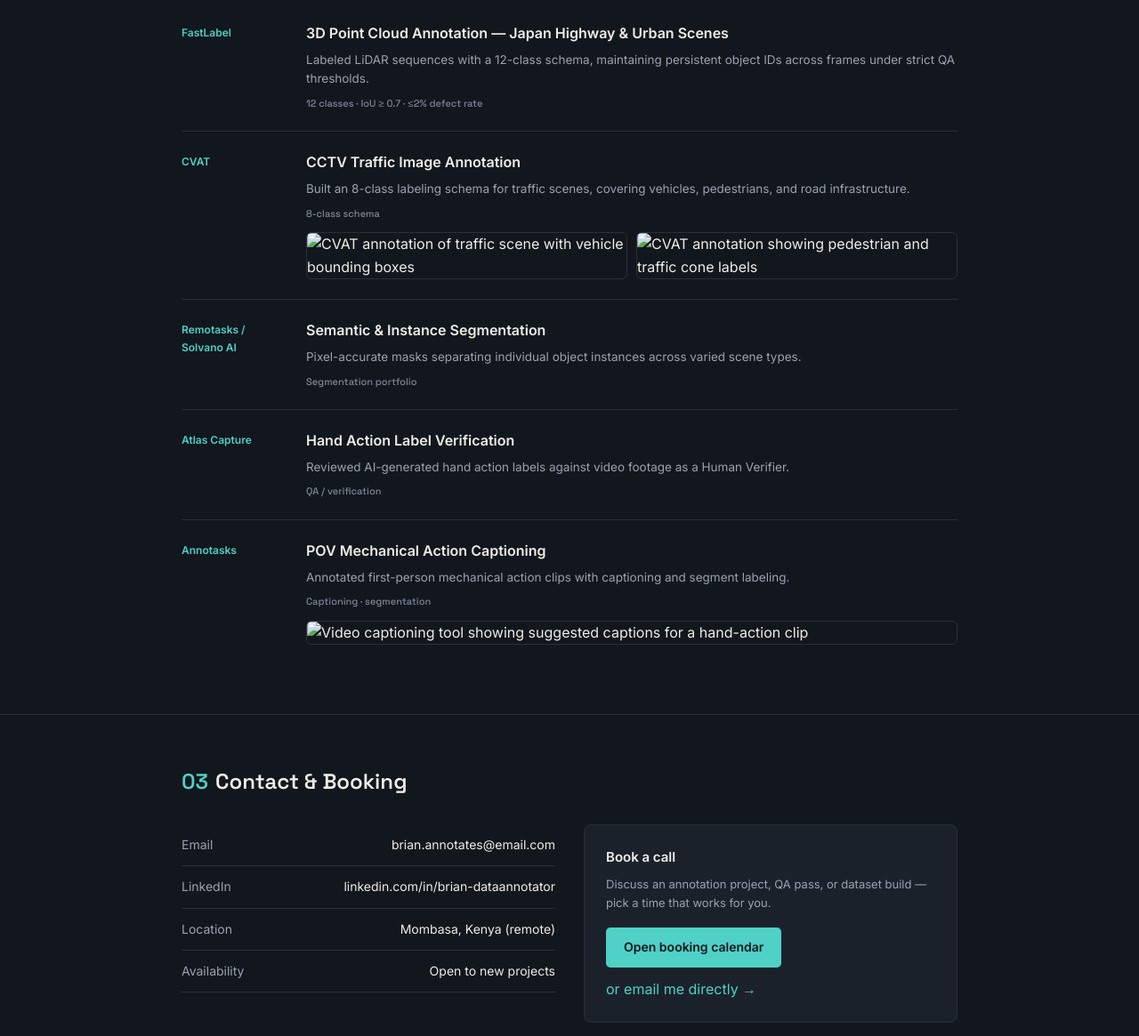
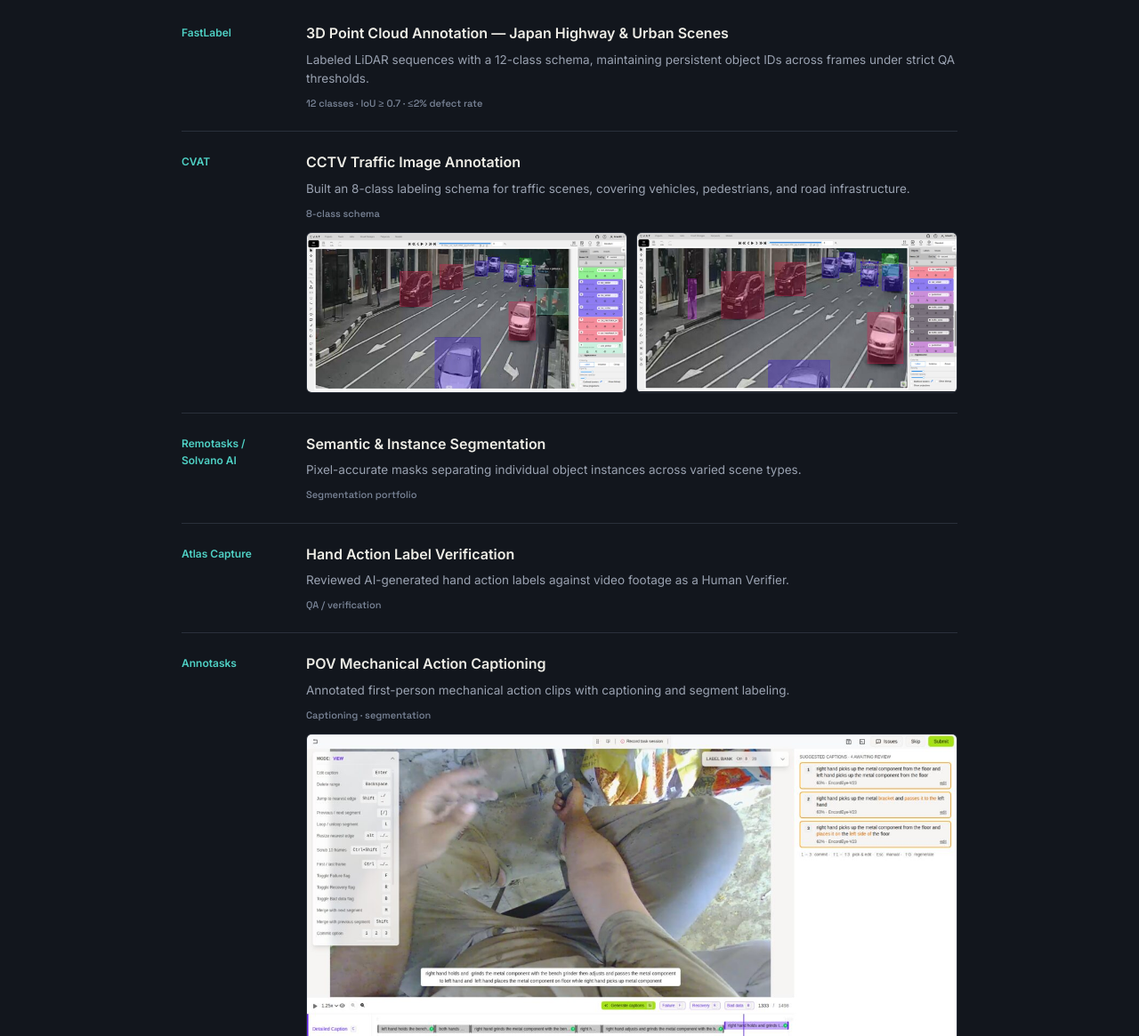
Before and after one commit to Mokua12/https-mokua-brian.github.io, a plain HTML site: page index.html in a window 1280 px wide. Shown: the part 1635-2800 px from the top of the page at 89% size. Drawn offline with Linux system fonts and the light colour scheme.

Commit message:
Update image source paths to relative URLs

```diff
--- a/index.html
+++ b/index.html
@@ -169,7 +169,7 @@
 <section class="hero">
   <div class="wrap">
     <div class="hero-top">
-      <img class="hero-photo" src="assets/photo.jpg" alt="Portrait of Brian">
+      <img class="hero-photo" src="./photo.jpg" alt="Portrait of Brian">
       <div>
         <div class="hero-photo-name">Brian</div>
         <div class="hero-photo-role">AI Data Annotation Specialist</div>
@@ -279,8 +279,8 @@
         <p>Built an 8-class labeling schema for traffic scenes, covering vehicles, pedestrians, and road infrastructure.</p>
         <div class="meta">8-class schema</div>
         <div class="project-shots">
-          <div class="project-shot"><img src="assets/project-cctv-1.jpg" alt="CVAT annotation of traffic scene with vehicle bounding boxes"></div>
-          <div class="project-shot"><img src="assets/project-cctv-2.jpg" alt="CVAT annotation showing pedestrian and traffic cone labels"></div>
+          <div class="project-shot"><img src="./project-cctv-1.jpg" alt="CVAT annotation of traffic scene with vehicle bounding boxes"></div>
+          <div class="project-shot"><img src="./project-cctv-2.jpg" alt="CVAT annotation showing pedestrian and traffic cone labels"></div>
         </div>
       </div>
     </div>
@@ -309,7 +309,7 @@
         <h3>POV Mechanical Action Captioning</h3>
         <p>Annotated first-person mechanical action clips with captioning and segment labeling.</p>
         <div class="meta">Captioning · segmentation</div>
-        <div class="project-shot"><img src="assets/project-captioning.jpg" alt="Video captioning tool showing suggested captions for a hand-action clip"></div>
+        <div class="project-shot"><img src="./project-captioning.jpg" alt="Video captioning tool showing suggested captions for a hand-action clip"></div>
       </div>
     </div>
   </div>
```
